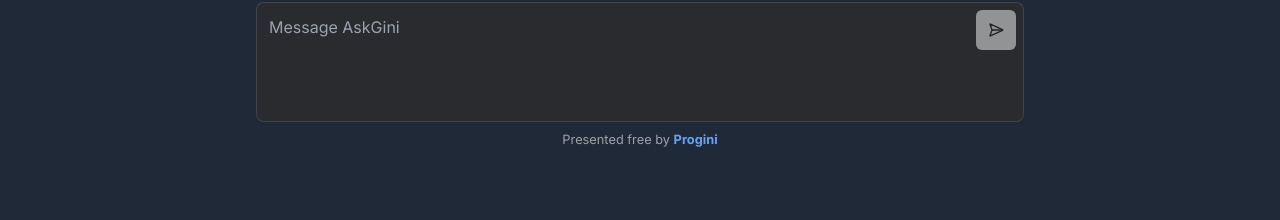
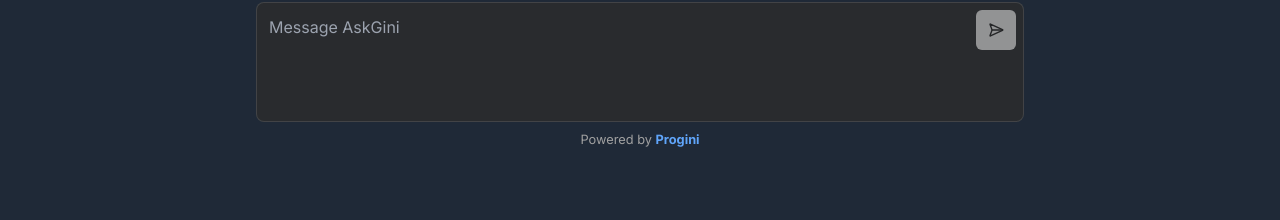
Before and after one commit to rehmanwaraich07/ChatGPT, a Next.js app: page / in a window 1280 px wide. Shown: the part 371-591 px from the top of the page. Built offline with nearby package versions, Linux system fonts and the light colour scheme.

Commit message:
Moving to Production

```diff
--- a/src/components/ChatInput.tsx
+++ b/src/components/ChatInput.tsx
@@ -72,7 +72,7 @@ export function ChatInput({ sendMessage, messages }: ChatInputProps) {
         </div>
       </form>
       <small className="block text-center mt-2 text-muted-foreground">
-        Presented free by{" "}
+        Powered by{" "}
         <Link
           href={"https://progini.ai"}
           target="_blank"
```
